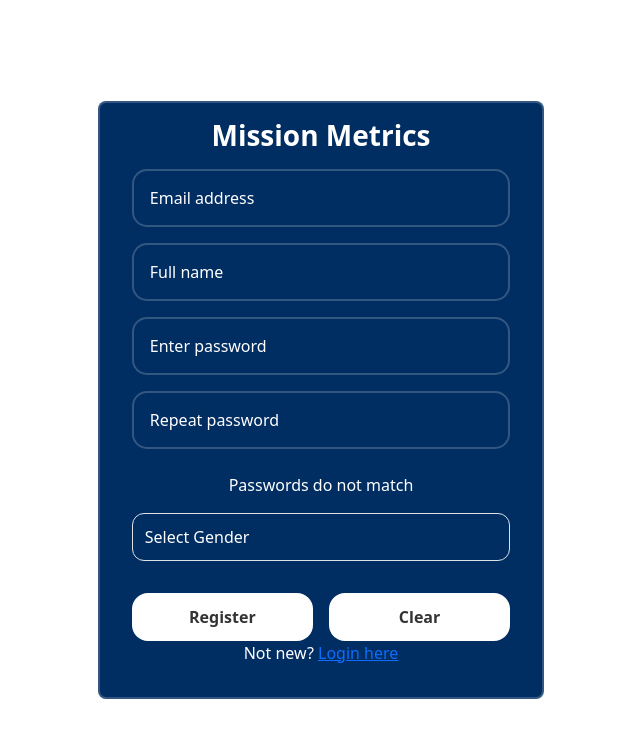
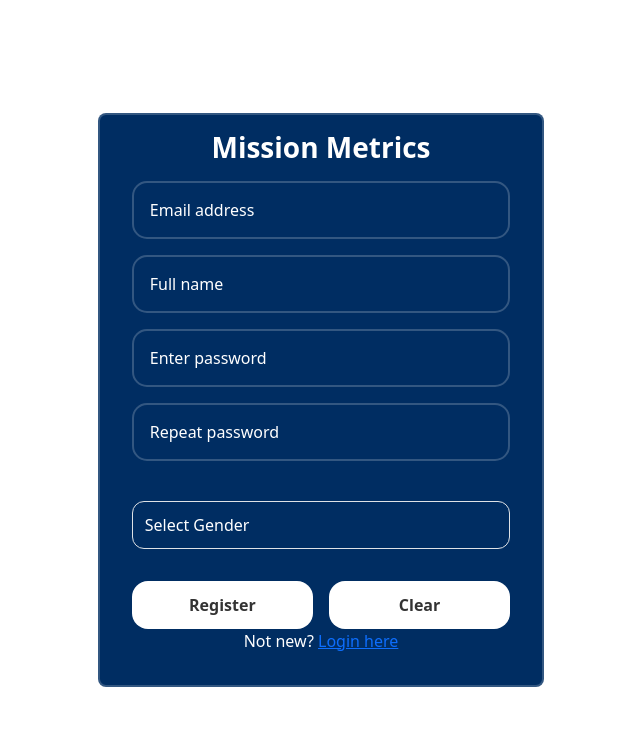
Before and after one commit to mhonatendai/mission-metrics-web, a React (Create React App) app: page /register in a window 1280 px wide. Shown: the top 738 px of the page, without its empty margins (319-959 px from the left). Built offline with nearby package versions, Linux system fonts and the light colour scheme.

Commit message:
Password does not match error

```diff
--- a/src/components/RegisterUser.jsx
+++ b/src/components/RegisterUser.jsx
@@ -15,7 +15,7 @@ const RegisterUser = () => {
     const [emailAddress, setEmailAddress] = useState('');
     const [successMessage, setSuccessMessage] = useState('');
     const [error, setError] = useState('');
-    const [passwordsMatch, setPasswordsMatch] = useState(false);
+    const [passwordsMatch, setPasswordsMatch] = useState(true);
 
     const handleClear = () => {
         setFullName('');
@@ -30,7 +30,7 @@ const RegisterUser = () => {
     const handleRepeatedPasswordChange = (e) => {
         const repeatedPasswordValue = e.target.value;
         setRepeatedPassword(repeatedPasswordValue);
-        setPasswordsMatch(repeatedPasswordValue === password);
+        setPasswordsMatch(repeatedPasswordValue === password || repeatedPasswordValue === '')
     };
 
 
@@ -99,7 +99,7 @@ const RegisterUser = () => {
                                 />
                             </div>
                             <br />
-                            {passwordsMatch ? <p>Passwords match!</p> : <p>Passwords do not match</p>}
+                            {!passwordsMatch && repeatedPassword !== '' && <p style={{ color: 'red' }}>Passwords do not match</p>}
                             <div className="input-box">
                                 <select
                                     id="gender"
```
